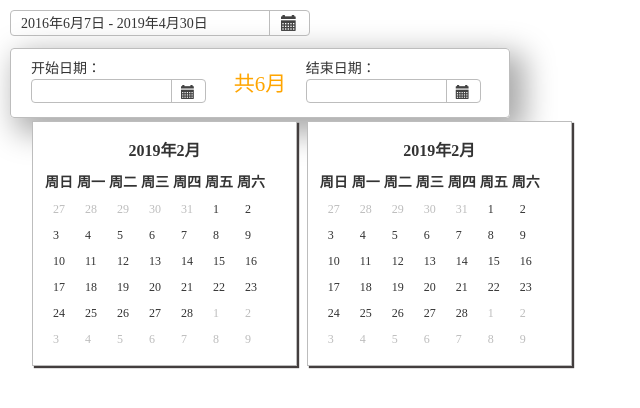
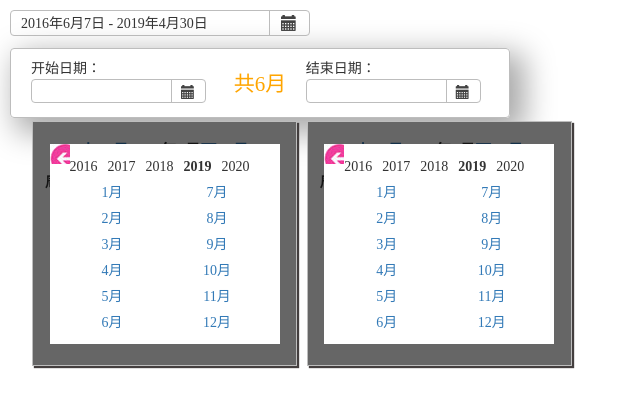
Before and after one commit to caoleyun/P2P-Lending-platform, a React app: page / in a window 1280 px wide. Shown: the whole page, without its empty margins (0-640 px from the left). Built offline with nearby package versions, Linux system fonts and the light colour scheme; some packages are replaced by stand-ins of ours.

Commit message:
日历组件-初步日历选择静态页面

```diff
--- a/src/component/Canlendar.js
+++ b/src/component/Canlendar.js
@@ -1,5 +1,6 @@
 import React from "react";
 import createDataTable from "./createDataTable.js";
+import YearMonthPicker from "./YearMonthPicker.js";
 
 
 
@@ -10,7 +11,6 @@ class Canlendar  extends React.Component{
 		super();
 
 		//得到返回的日历数据数组
-		var {reararr,arr,headarr}=createDataTable(2019,2);
 		// //合并
 		// var Allarr=reararr.concat(arr).concat(headarr);
 		// //拆分
@@ -22,25 +22,23 @@ class Canlendar  extends React.Component{
 
 		this.state={
 			year:2019,
-			month:2,
-			reararr,
-			arr,
-			headarr,
-			"dataArr":reararr.concat(arr,headarr)
+			month:5
 		}
 
 	}
 
-
+	//显示日期
 	showDataTable(){
+		var {reararr,arr,headarr}=createDataTable(this.state.year,this.state.month);
+		var dataArr=reararr.concat(arr,headarr);
 		var trs=[];
 		var tds=[];
-		this.state.dataArr.forEach((day,index)=>{
-			if(index%7==0 && index !=0){
+		dataArr.forEach((day,index)=>{
+			if((index%7) === 0 && index!==0){
 				trs.push(<tr key={index}>{tds}</tr>);
 				tds=[];
 			}
-			tds.push(<td className={index < this.state.reararr.length || index >=42-this.state.headarr.length? "gray":" "} key={index}>{day}</td>);
+			tds.push(<td className={index < reararr.length || index >=42-headarr.length? "gray":" "} key={index}>{day}</td>);
 		});
 		trs.push(<tr key={5}>{tds}</tr>);
 		return (
@@ -48,10 +46,35 @@ class Canlendar  extends React.Component{
 		)
 	}
 
+	//上一个月
+	goPrevMonth(){
+		if(this.state.month!==1){
+			this.setState({"month":this.state.month-1});
+		}else{
+			this.setState({"year":this.state.year-1,"month":12});
+		}
+	}
+
+	//下一月点击事件
+	goNextMonth(){
+		if(this.state.month!==12){
+			this.setState({"month":this.state.month+1});
+		}else{
+			this.setState({"year":this.state.year+1,"month":1});
+		}
+	}
+
 	render(){
 		return (
 			<div className="canlendarChooser">
-				<h4>{this.state.year}年{this.state.month}月</h4>
+				<h4>
+					<a onClick={(this.goPrevMonth).bind(this)}>上一月</a>
+					{this.state.year}年{this.state.month}月
+					<a onClick={(this.goNextMonth).bind(this)} >下一月</a>
+				</h4>
+
+				<YearMonthPicker />
+
 				<table>
 					<thead>
 						<tr>
--- /dev/null
+++ b/src/component/YearMonthPicker.js
@@ -0,0 +1,53 @@
+import React from "react";
+
+
+
+
+
+class YearMonthPicker  extends React.Component{
+	constructor(){
+		super();
+
+	}
+
+
+	render(){
+		return (
+			<div className="YearMonthPicker">
+				<div className="inner">
+					<div className="year_panel">
+						<span>2016</span>
+						<span>2017</span>
+						<span>2018</span>
+						<span><b>2019</b></span>
+						<span>2020</span>
+
+						<i className="ll"></i>
+						<i className="rr"></i>
+					</div>
+					<div className="month_panel">
+						<div className="col">
+							<a href="javascript:void(0);">1月</a>
+							<a href="javascript:void(0);">2月</a>
+							<a href="javascript:void(0);">3月</a>
+							<a href="javascript:void(0);">4月</a>
+							<a href="javascript:void(0);">5月</a>
+							<a href="javascript:void(0);">6月</a>
+						</div>
+						<div className="col">
+							<a href="javascript:void(0);">7月</a>
+							<a href="javascript:void(0);">8月</a>
+							<a href="javascript:void(0);">9月</a>
+							<a href="javascript:void(0);">10月</a>
+							<a href="javascript:void(0);">11月</a>
+							<a href="javascript:void(0);">12月</a>
+						</div>
+					</div>
+				</div>
+			</div>
+		)
+	}
+
+}
+
+export default YearMonthPicker;
--- a/src/static/BECanlendar.less
+++ b/src/static/BECanlendar.less
@@ -130,4 +130,59 @@
 	td.gray{
 		color:#BDBDBD;
 	}
+
+	.YearMonthPicker{
+		position:absolute;
+		width:100%;
+		height:100%;
+		background-color:rgba(0,0,0,0.6);
+		top:0;
+		left:0;
+
+		.inner{
+			position:absolute;
+			top:50%;
+			left:50%;
+			transform: translate(-50%,-50%);
+			width:230px;
+			height:200px;
+			background-color:white;
+			padding:10px;
+			box-sizing: border-box;
+
+			.year_panel{
+				width:100%;
+				padding:0 10px;
+
+				span{
+					float:left;
+					width:20%;
+				}
+
+				.ll{
+					position:absolute;
+					top:0;
+					left:0;
+					width:20px;
+					height:20px;
+					background:url(/images/ll.jpg);
+				}
+			}
+
+			.month_panel{
+				width:100%;
+
+				.col{
+					float:left;
+					width:50%;
+
+					a{
+						display:block;
+						text-align:center;
+					}
+				}
+			}
+
+		}
+	}
 }
```
Also changed, not shown: public/images/ll.jpg (added), public/images/rr.jpg (added).
